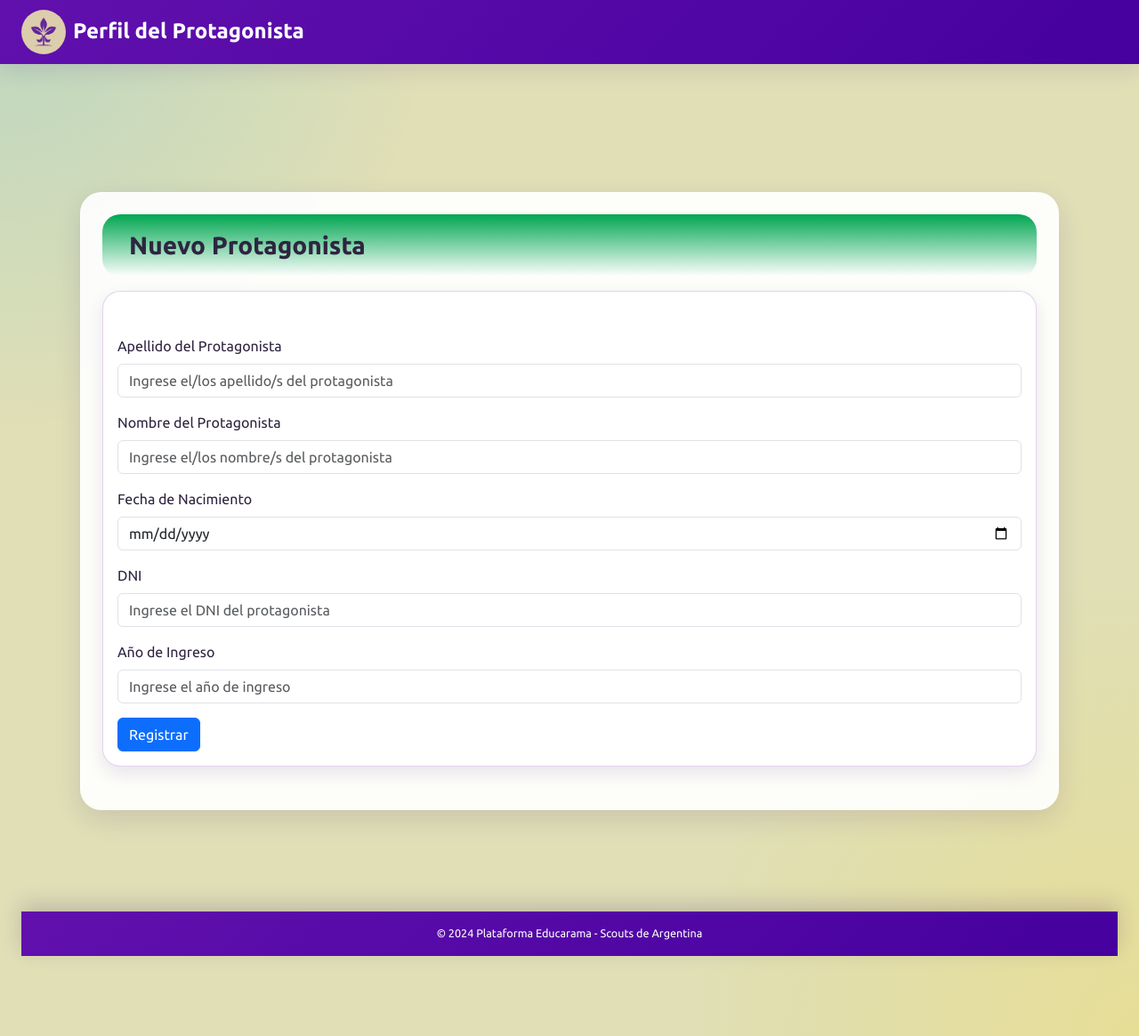
After one commit to cristianA7X/Educarama, a PHP site: page /pages/alta_protagonista.php in a window 1280 px wide. The commit adds this page. Shown: the whole page at 89% size. Run offline with PHP 8.4, Linux system fonts and the light colour scheme.

Commit message:
actualizacion alta y css

```diff
--- a/frontend/assets/css/styles.css
+++ b/frontend/assets/css/styles.css
@@ -1,5 +1,5 @@
 /* ==========================================================================
-   EDUCARAMA - ESTILO GENERAL MEJORADO
+   EDUCARAMA - ESTILO GENERAL
    ========================================================================== */
 :root {
     /* Paleta institucional */
@@ -8,7 +8,6 @@
     --violeta-oscuro: #320071;
     --orquidea-bordes: #6110ad;
     --lila-cards: #B85BEE;
-    --amarillo-scout: #FDD617;
     --beige-fondo: #E0DFB6;
 
     /* Neutros */
@@ -19,11 +18,70 @@
     --sombra-suave: 0 10px 30px rgba(50, 0, 113, 0.12);
     --sombra-card: 0 8px 20px rgba(50, 0, 113, 0.10);
 
+    /* Colores Primarios (Los que ya tenías) */
+    --scout-amarillo: #FDD617;
+    --scout-verde: #00A651;
+    --scout-celeste: #00AAF2;
+    --scout-rojo: #E30613;
+
+    /* Colores Secundarios (Más claros / pasteles para fondos o detalles) */
+    --scout-amarillo-claro: #FEF4B8; /* Un amarillo suave */
+    --scout-verde-claro: #B3E8CB;    /* Un verde agua/pastel */
+    --scout-celeste-claro: #B3E6FA;  /* Un celeste muy clarito */
+    --scout-rojo-claro: #F9B2B6;     /* Un rojo claro/salmón suave */
+
+    /* Variables de Interfaz Dinámicas (Por defecto cargamos los de tu institución) */
+    --rama-primario: var(--violeta-primario);
+    --rama-secundario: var(--beige-fondo);
+
+
+
     /* Medidas */
     --sidebar-width: 220px;
     --sidebar-mobile-width: 68px;
     --navbar-height: 72px;
     --footer-height: 50px;
+}
+/* MANADA (Amarillo) */
+body.rama-manada {
+    --rama-primario: var(--scout-amarillo);
+    --rama-secundario: var(--scout-amarillo-claro);
+}
+
+/* UNIDAD (Verde) */
+body.rama-unidad {
+    --rama-primario: var(--scout-verde);
+    --rama-secundario: var(--scout-verde-claro);
+}
+
+/* CAMINANTES (Celeste) */
+body.rama-caminantes {
+    --rama-primario: var(--scout-celeste);
+    --rama-secundario: var(--scout-celeste-claro);
+}
+
+/* ROVER (Rojo) */
+body.rama-rover {
+    --rama-primario: var(--scout-rojo);
+    --rama-secundario: var(--scout-rojo-claro);
+}
+/* ==========================================================================
+   AJUSTES CONDICIONALES PARA PAGINAS SIN SIDEBAR/FOOTER
+   ========================================================================== */
+
+/* Si el body tiene la clase no-sidebar, eliminamos el margen izquierdo del contenido */
+body.no-sidebar .main-content-wrapper {
+    margin-left: 0;
+}
+
+/* Si el body tiene la clase no-footer, ajustamos el padding inferior */
+body.no-footer .main-content-wrapper {
+    padding-bottom: 40px; /* O el valor que desees sin sumar el footer */
+}
+
+/* Opcional: Si quieres que el main ocupe todo el ancho si no hay sidebar */
+body.no-sidebar .main-content-wrapper {
+    width: 100%;
 }
 
 * {
@@ -161,7 +219,7 @@ body {
 
 .sidebar .nav-link.active,
 .sidebar .nav-link:active {
-    background-color: var(--amarillo-scout);
+    background-color: var(--scout-amarillo);
     color: var(--violeta-oscuro);
 }
 
@@ -183,10 +241,16 @@ body {
    CONTENIDO PRINCIPAL
    ========================================================================== */
 .main-content-wrapper {
-    margin-left: var(--sidebar-width);
     padding: calc(var(--navbar-height) + 24px) 24px calc(var(--footer-height) + 40px);
     min-height: 100vh;
     transition: margin-left 0.3s ease;
+    margin-left: var(--sidebar-width); /* Margen por defecto */
+}
+.main-content-wrapper.with-sidebar {
+    margin-left: var(--sidebar-width);
+}
+.main-content-wrapper.without-sidebar {
+    margin-left: 0;
 }
 
 .contenedor-principal {
@@ -201,7 +265,7 @@ body {
    PERFIL / COMPONENTES
    ========================================================================== */
 .barra-superior-inst {
-    background: linear-gradient(180deg, var(--amarillo-scout),  var(--blanco));
+    background: linear-gradient(180deg, var(--rama-primario),  var(--blanco));
     padding: 18px;
     border-radius: 20px;
     box-shadow: var(--borde-suave);
@@ -233,7 +297,7 @@ body {
     align-items: center;
     justify-content: center;
     box-shadow: 0 6px 14px rgba(50, 0, 113, 0.16);
-    border: 2px solid rgba(253, 214, 23, 0.85);
+    border: 2px solid var(--rama-primario);
     overflow: hidden;
 }
 
@@ -249,8 +313,8 @@ body {
 
 .insignia-pequena img,
 .circulo-logo img {
-    width: 82%;
-    height: 82%;
+    width: 100%;
+    height: 100%;
     object-fit: contain;
 }
 
@@ -264,12 +328,13 @@ body {
 
 .progreso-actual {
     height: 100%;
-    background: linear-gradient(90deg, var(--amarillo-scout), #ffb703);
+    background: linear-gradient(90deg, var(--rama-primario), var(--rama-secundario));
     border-radius: 999px;
 }
 
 .pieza-insignia {
     box-shadow: 0px 10px 25px 10px rgba(50, 0, 113, 0.14);
+    max-width: 200px;
 }
 
 
--- a/frontend/includes/barra_superior.php
+++ b/frontend/includes/barra_superior.php
@@ -1,6 +1,6 @@
 <div class="header-inst">
     <div  class="d-flex align-items-center gap-2">
-    <img src="../assets/images/Logo1.png" alt="Logo educarama">
+    <img class="img-fluid, rounded-circle" src="../assets/images/Logo1.png" alt="Logo educarama">
     <h1 class="m-0 fs-4 texto-blanco fw-bold">Perfil del Protagonista</h1>
     </div>
 </div>
--- /dev/null
+++ b/frontend/pages/alta_protagonista.php
@@ -0,0 +1,94 @@
+<!DOCTYPE html>
+<html lang="es">
+<head>
+    <meta charset="UTF-8">
+    <meta name="viewport" content="width=device-width, initial-scale=1.0">
+    <title>Educarama - Nuevo Protagonista</title>
+
+
+    <link href="https://cdn.jsdelivr.net/npm/bootstrap@5.3.0/dist/css/bootstrap.min.css" rel="stylesheet">
+    <link rel="stylesheet" href="https://cdnjs.cloudflare.com/ajax/libs/bootstrap-icons/1.10.5/font/bootstrap-icons.min.css">
+    <link href="https://fonts.googleapis.com/css2?family=Ubuntu:wght@400;700&display=swap" rel="stylesheet">
+    <link rel="stylesheet" href="../assets/css/styles.css?v=1.5">
+</head>
+<?php
+$rama_page = "unidad"; // puede ser "manada", "unidad", "caminante", "rover"
+?>
+
+<body class="main-content-wrapper  without-sidebar rama-<?php echo $rama_page; ?>">
+    <?php
+    include '../includes/barra_superior.php';
+    ?>
+    <main class="main-content-wrapper  without-sidebar">
+        <div class="container contenedor-principal my-4 p-4">
+            <div class="row mb-3 align-items-center barra-superior-inst mx-0">
+                <div class=" align-items-center">
+                    <h1 class="h3 fw-bold mb-0">Nuevo Protagonista</h1>
+                </div>
+
+            </div>
+
+            <div class="row mb-4 align-items-stretch">
+                <div class="col-md-12 mb-3 mb-md-0">
+                    <div class="tarjeta-blanca-borde p-3 h-100">
+                        <hr class="border-white opacity-25">
+                        <form>
+
+                            <div class="mb-3">
+                                <label for="apellido" class="form-label">Apellido del Protagonista</label>
+                                <input type="text" class="form-control" id="apellido" placeholder="Ingrese el/los apellido/s del protagonista">
+                            </div>
+                            <div class="mb-3">
+                                <label for="nombre" class="form-label">Nombre del Protagonista</label>
+                                <input type="text" class="form-control" id="nombre" placeholder="Ingrese el/los nombre/s del protagonista">
+                            </div>
+                            <div class="mb-3">
+                                <label for="fecha_nacimiento" class="form-label">Fecha de Nacimiento</label>
+                                <input type="date" class="form-control" id="fecha_nacimiento">
+                            </div>
+                            <div class="mb-3">
+                                <label for="dni" class="form-label">DNI</label>
+                                <input type="text" class="form-control" id="dni" placeholder="Ingrese el DNI del protagonista">
+                            </div>
+                            <div class="mb-3">
+                                <label for="anio_ingreso" class="form-label">Año de Ingreso</label>
+                                <input type="number" class="form-control" id="anio_ingreso" placeholder="Ingrese el año de ingreso">
+                            </div>
+
+                            <button type="submit" class="btn btn-primary">Registrar</button>
+                        </form>
+                    </div>
+                </div>
+
+            </div>
+
+            <!-- SECCIÓN DE PROGRESIÓN
+            <div class="row g-3 mb-4">
+                <div class="col-12">
+                    <h2 class="h4 texto-violeta fw-bold">Progresión Personal</h2>
+                </div>
+            </div>
+            -->
+
+            <!-- BOTONES DE ACCIÓN
+            <div class="row g-3">
+                <div class="col-12 col-md-4">
+                    <button class="boton-primario w-100 py-3 fw-bold"><i class="bi bi-pencil-square me-2"></i>Registrar Actividad</button>
+                </div>
+                <div class="col-12 col-md-4">
+                    <button class="boton-primario w-100 py-3 fw-bold"><i class="bi bi-clock-history me-2"></i>Ver Historial</button>
+                </div>
+                <div class="col-12 col-md-4">
+                    <button class="boton-primario w-100 py-3 fw-bold"><i class="bi bi-person-gear me-2"></i>Editar Perfil</button>
+                </div>
+            </div>
+            -->
+        </div>
+
+    </main>
+    <?php include '../includes/barra_inferior.php'; ?>
+
+    <!-- Bootstrap 5 JS Bundle -->
+    <script src="https://cdn.jsdelivr.net/npm/bootstrap@5.3.0/dist/js/bootstrap.bundle.min.js"></script>
+</body>
+</html>
--- a/frontend/pages/perfil_protagonista.php
+++ b/frontend/pages/perfil_protagonista.php
@@ -35,7 +35,7 @@
                 </div>
                 <div class="col-4 d-flex justify-content-end">
                     <div class="circulo-logo">
-                        <img src="../assets/images/RamaLogoLyL.png" alt="Logo rama">
+                        <img class="img-fluid, rounded-circle" src="../assets/images/RamaLogoLyL.png" alt="Logo rama">
                     </div>
                 </div>
             </div>
```
Also changed, not shown: Z_extra/ScriptsSql.txt (deleted, +0 -58 lines), Z_extra/eli.txt (deleted, +0 -52 lines), frontend/pages/login.php (+91 -0 lines), frontend/pages/xd.php (deleted, +0 -119 lines), backend/Gestores/G_alta_protagonista.php (added).
